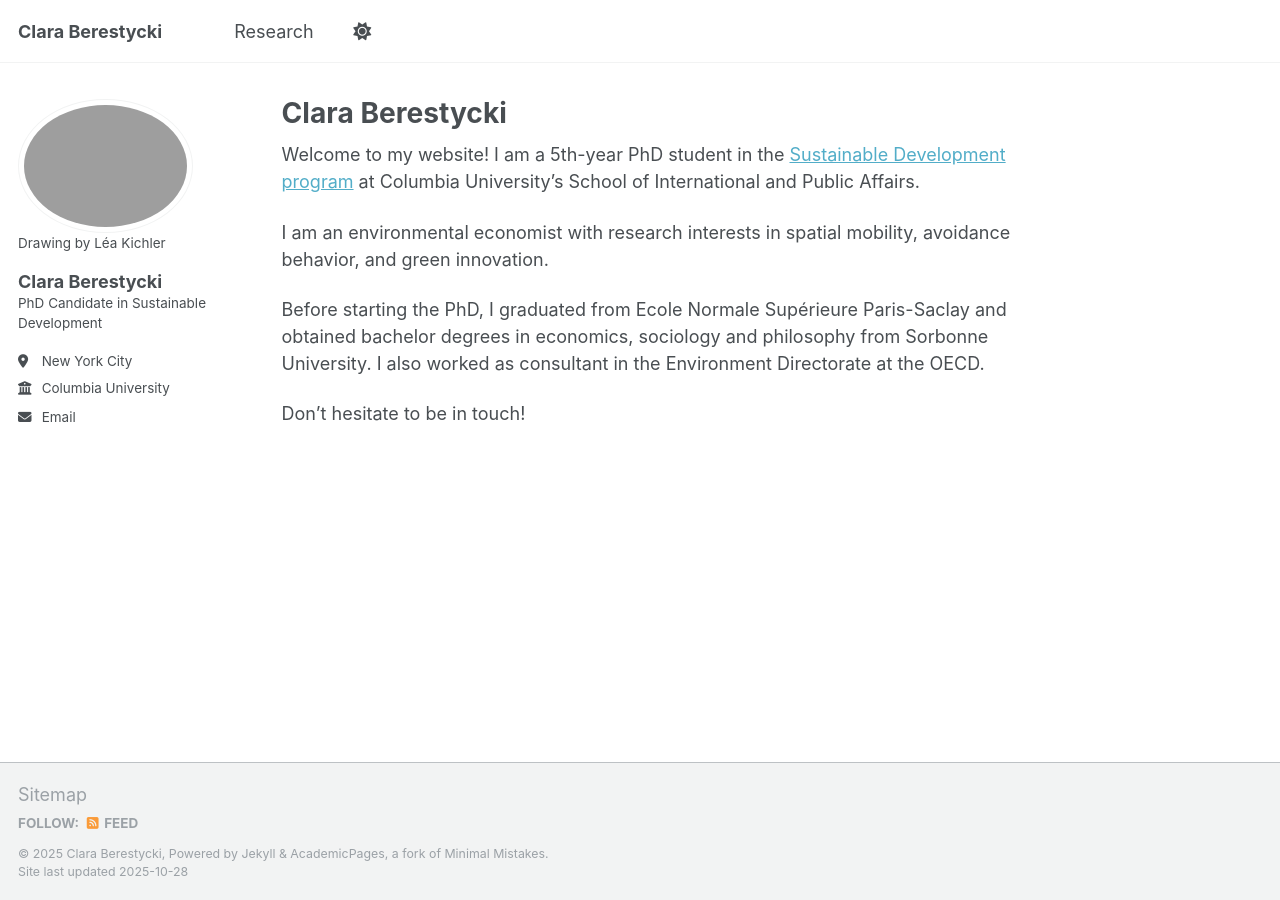
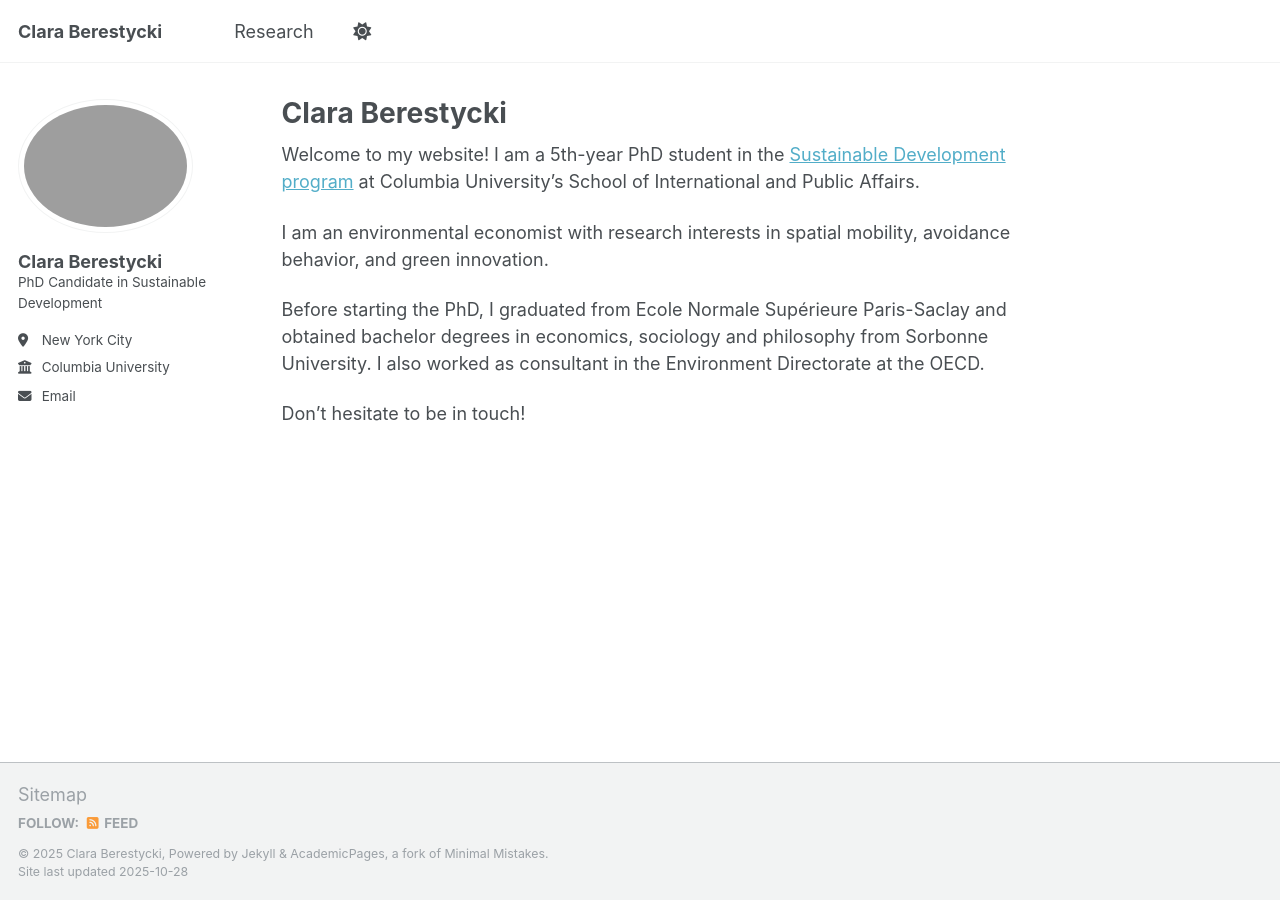
Before and after one commit to claraberes/claraberes.github.io, a Jekyll site: the page built from _pages/about.md, in a window 1280 px wide. Built offline with Jekyll 4.4.1, drawn with Linux system fonts in a browser that asks for light colours.

Commit message:
Update author-profile.html

```diff
--- a/_includes/author-profile.html
+++ b/_includes/author-profile.html
@@ -12,7 +12,7 @@
     {% else %}
     	<img src="{{ author.avatar | prepend: "/images/" | prepend: base_path }}" class="author__avatar" alt="{{ author.name }}">
     {% endif %}
-      <p class="avatar-credit">Drawing by Léa Kichler </p>  <!-- Always shows -->
+      <p class="avatar-credit"> </p>  <!-- Always shows -->
   </div>
 
   <div class="author__content">
```
